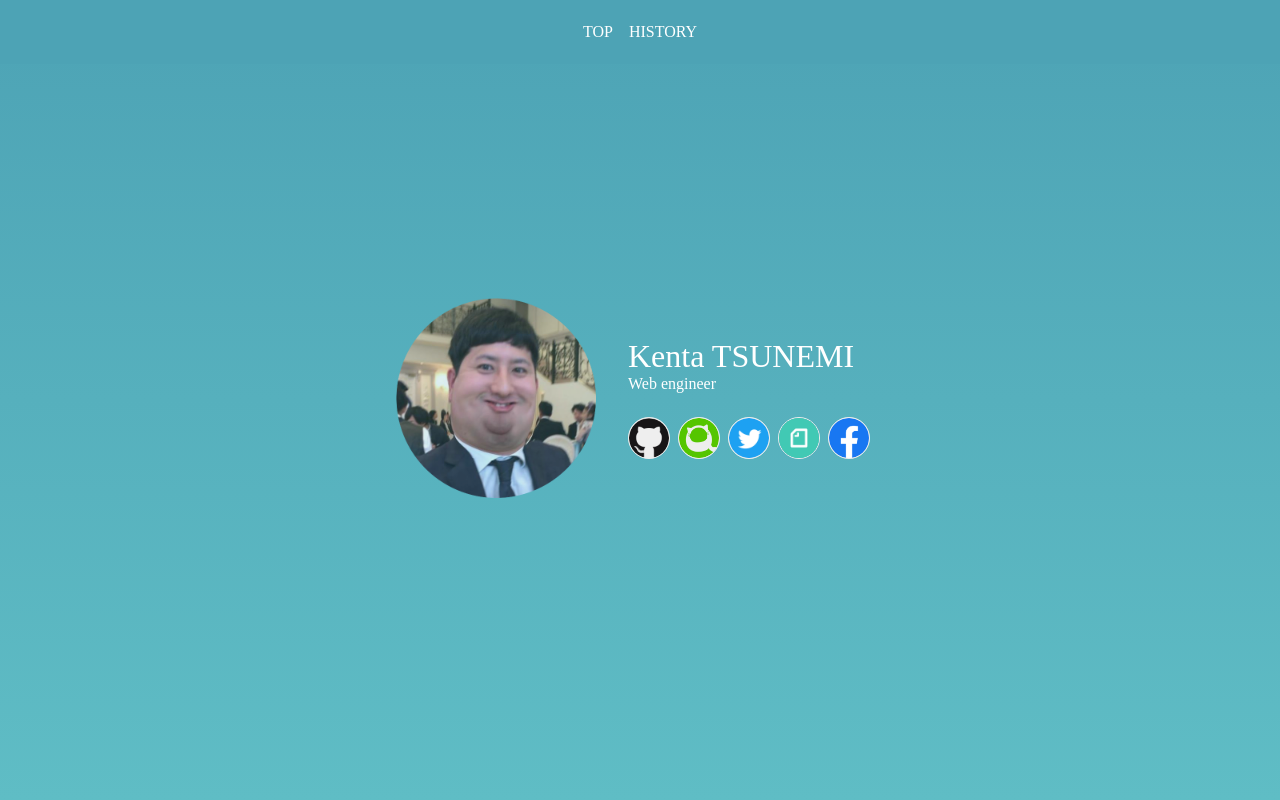
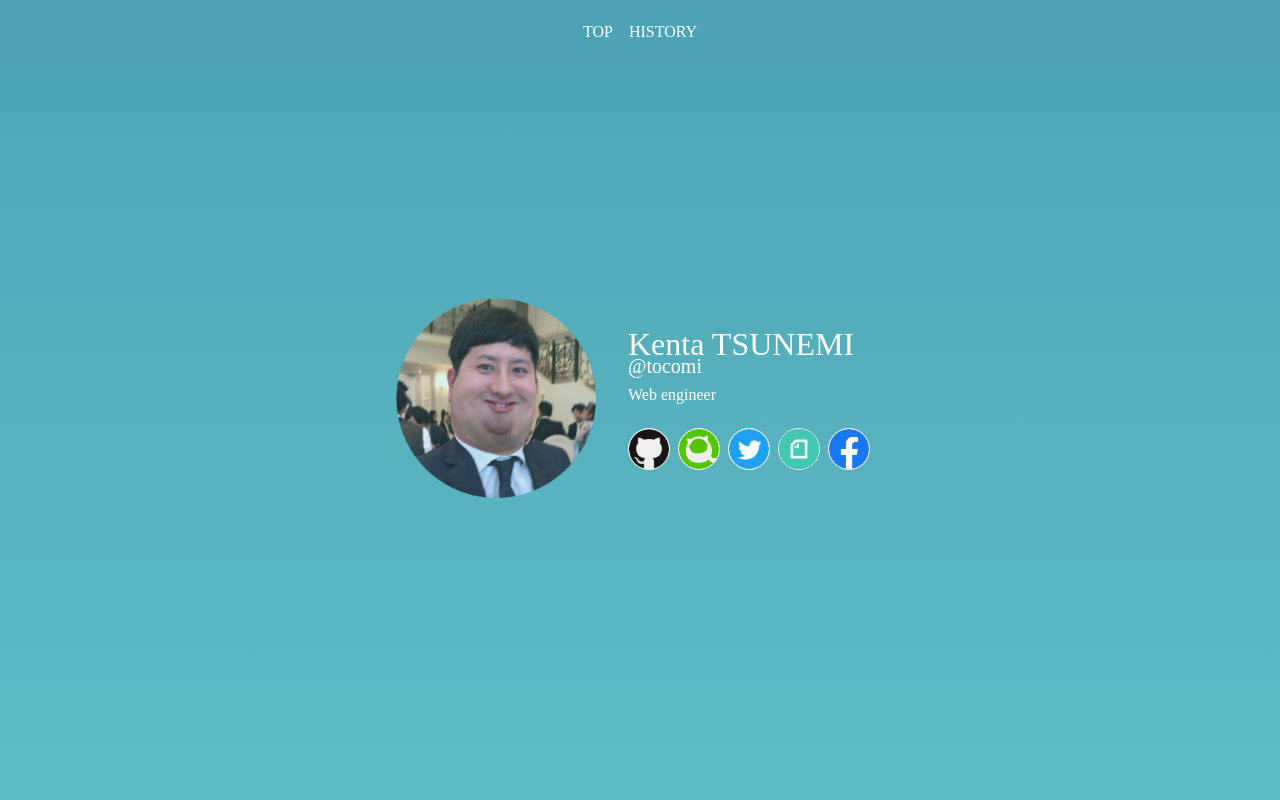
Before and after one commit to tocomi/homepage, a Vue app: page / in a window 1280 px wide. Shown: the top 800 px of the page. Built offline with nearby package versions, Linux system fonts and the light colour scheme.

Commit message:
feat: change title

```diff
--- a/package.json
+++ b/package.json
@@ -1,5 +1,5 @@
 {
-  "name": "my-homepage",
+  "name": "tocomi-homepage",
   "version": "0.1.0",
   "private": true,
   "scripts": {
--- a/src/App.vue
+++ b/src/App.vue
@@ -11,6 +11,7 @@
       </div>
       <div class="about-me">
         <p class="about-me__name">Kenta TSUNEMI</p>
+        <p class="about-me__nickname">@tocomi</p>
         <p class="about-me__job">Web engineer</p>
         <div class="about-me__link link">
           <template v-for="link in links">
@@ -218,16 +219,21 @@ $break-point: 520px;
   }
 
   .about-me {
+    color: white;
     margin-left: 32px;
     width: 256px;
 
     &__name {
-      color: white;
       font-size: 32px;
     }
 
+    &__nickname {
+      font-size: 20px;
+      margin-top: -8px;
+    }
+
     &__job {
-      color: white;
+      margin-top: 8px;
     }
   }
 
```
